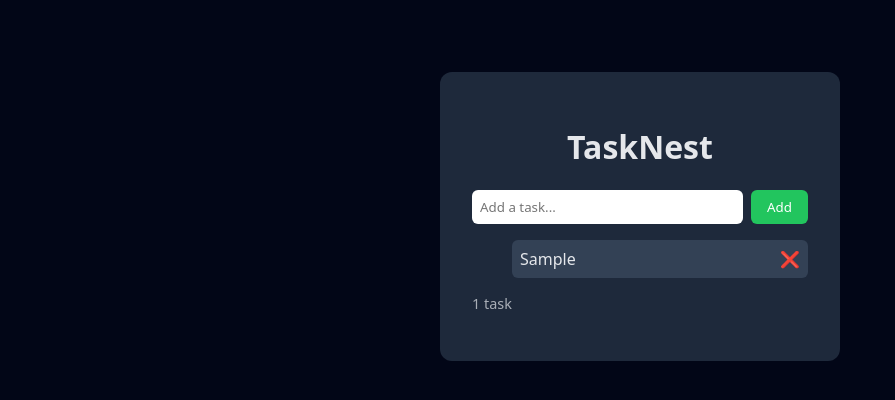
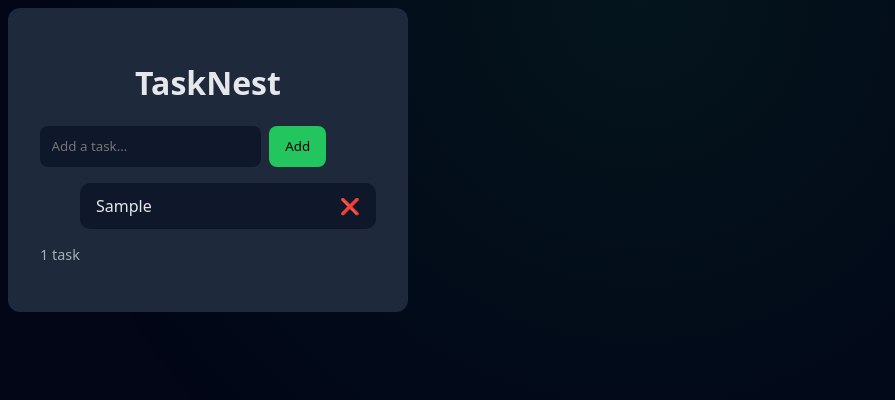
Before and after one commit to Frosty3316/todo-app, a plain HTML site: page index.html in a window 1280 px wide. Both pictures are taken after typing "Sample" into the empty fields and a click on the button "Add". Shown: the whole page, without its empty margins (0-895 px from the left). Drawn offline with Linux system fonts and the light colour scheme.

Commit message:
Polish todo app UI with animations and refined styling

```diff
--- a/style.css
+++ b/style.css
@@ -1,14 +1,29 @@
+:root {
+  --bg: #020617;
+  --surface: #0f172a;
+  --surface-2: #1e293b;
+  --primary: #22c55e;
+  --text: #e5e7eb;
+  --muted: #94a3b8;
+}
+
 * {
   box-sizing: border-box;
   font-family: system-ui, sans-serif;
 }
 
 body {
-  background: #020617;
-  color: #e5e7eb;
-  display: flex;
-  justify-content: center;
-  padding-top: 4rem;
+  background: var(--bg);
+  color: var(--text);
+  font-family: system-ui, sans-serif;
+}
+
+body::before {
+  content: "";
+  position: fixed;
+  inset: 0;
+  background: radial-gradient(circle at top, rgba(34,197,94,0.08), transparent 60%);
+  z-index: -1;
 }
 
 .app {
@@ -26,39 +41,64 @@ body {
 }
 
 input {
-  flex: 1;
-  padding: 0.5rem;
-  border-radius: 6px;
-  border: none;
+  background: var(--surface);
+  border: 2px solid transparent;
+  border-radius: 8px;
+  padding: 0.6rem;
+  color: var(--text);
+}
+
+input:focus {
+  outline: none;
+  border-color: var(--primary);
 }
 
 button {
-  background: #22c55e;
+  background: var(--primary);
   border: none;
-  color: white;
-  padding: 0.5rem 1rem;
-  border-radius: 6px;
+  border-radius: 8px;
+  padding: 0.6rem 1rem;
   cursor: pointer;
+  transition: transform 0.2s ease, box-shadow 0.2s ease;
+}
+
+button:hover {
+  transform: translateY(-2px);
+  box-shadow: 0 8px 20px rgba(34,197,94,0.3);
 }
 
 li {
-  background: #334155;
-  margin-bottom: 0.5rem;
-  padding: 0.5rem;
-  border-radius: 6px;
+  background: var(--surface);
+  padding: 0.75rem 1rem;
+  border-radius: 10px;
+  margin-bottom: 0.6rem;
   display: flex;
   justify-content: space-between;
-  cursor: pointer;
-  transition: background 0.2s ease;
+  align-items: center;
+  animation: taskIn 0.25s ease;
+  transition: transform 0.2s ease, background 0.2s ease;
+}
+
+@keyframes taskIn {
+  from {
+    opacity: 0;
+    transform: translateY(6px);
+  }
+  to {
+    opacity: 1;
+    transform: translateY(0);
+  }
 }
 
 li:hover {
-  background: #475569;
+  background: var(--surface-2);
+  transform: translateY(-2px);
 }
 
 li.done {
   text-decoration: line-through;
-  opacity: 0.6;
+  opacity: 0.5;
+  transform: scale(0.98);
 }
 
 #counter {
```
